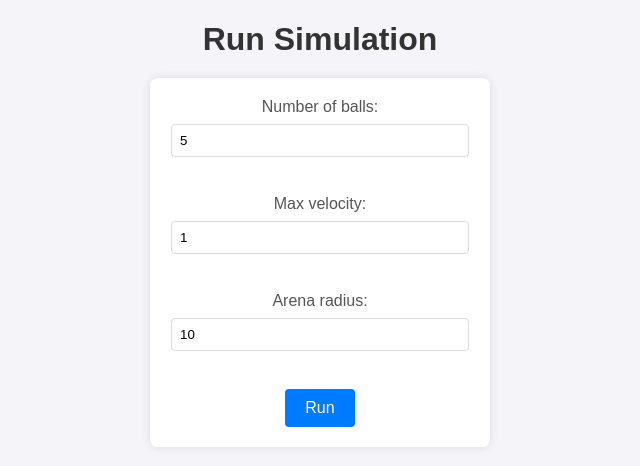
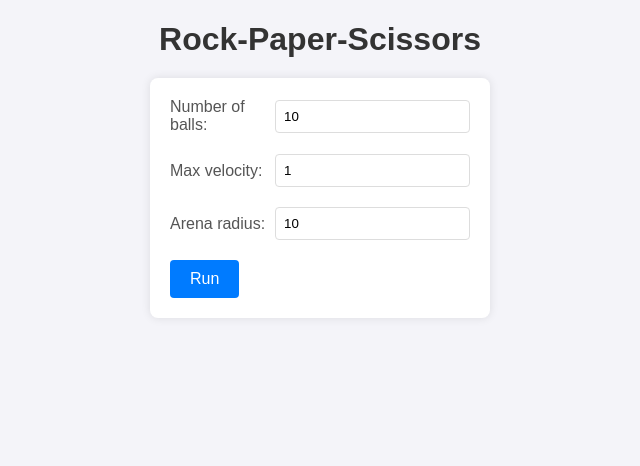
Before and after one commit to edhirst/RPS_Simulation, a Flask app: page / in a window 1280 px wide. Shown: the top 466 px of the page, without its empty margins (320-960 px from the left). Run offline with Flask 3, Linux system fonts and the light colour scheme.

Commit message:
More stylings to fix

```diff
--- a/app.py
+++ b/app.py
@@ -89,12 +89,13 @@ def run_simulation():
     try:
         number_balls = int(request.args.get("param1", 10))
         max_velocity = float(request.args.get("param2", 2.0))
+        arena_radius = int(request.args.get("param3", 20.0))
 
         # Error handling for number of balls
         if number_balls < 1:
             number_balls = 1
-        elif number_balls > 50:
-            number_balls = 50
+        elif number_balls > 75:
+            number_balls = 75
 
         # Error handling for max velocity
         if max_velocity < 0.1:
@@ -102,12 +103,17 @@ def run_simulation():
         elif max_velocity > 10.0:
             max_velocity = 10.0
 
+        if arena_radius * 5 < number_balls:
+            arena_radius = number_balls / 4
+        if arena_radius > 40:
+            arena_radius = 40
+
     except ValueError:
         number_balls = 10
         max_velocity = 2.0
+        arena_radius = 20.0
 
     # Further hyperparameters
-    arena_radius = int(request.args.get("param3", 20.0))
     ball_radius = min(1.0, np.sqrt((4 * arena_radius) * 0.35 / number_balls))
     random_balltype_init = (
         False  # ...when True the ball species are initialised completely randomly
--- a/static/styles.css
+++ b/static/styles.css
@@ -22,19 +22,23 @@ form {
     border-radius: 8px;
     box-shadow: 0 0 10px rgba(0, 0, 0, 0.1);
     width: 300px;
-    text-align: center;
+    text-align: left;
+}
+
+.form-group {
+    display: flex;
+    align-items: center;
+    margin-bottom: 20px;
 }
 
 label {
-    display: block;
-    margin-bottom: 8px;
+    flex: 2;
     color: #555;
 }
 
 input[type="text"] {
-    width: calc(100% - 20px);
+    flex: 1;
     padding: 8px;
-    margin-bottom: 20px;
     border: 1px solid #ddd;
     border-radius: 4px;
 }
--- a/templates/index.html
+++ b/templates/index.html
@@ -7,14 +7,20 @@
     <link rel="stylesheet" type="text/css" href="{{ url_for('static', filename='styles.css') }}">
 </head>
 <body>
-    <h1>Run Simulation</h1>
+    <h1>Rock-Paper-Scissors</h1>
     <form id="simulation-form">
-        <label for="param1">Number of balls:</label>
-        <input type="text" id="param1" name="param1" value="5"><br><br>
-        <label for="param2">Max velocity:</label>
-        <input type="text" id="param2" name="param2" value="1"><br><br>
-        <label for="param3">Arena radius:</label>
-        <input type="text" id="param3" name="param3" value="10"><br><br>
+        <div class="form-group">
+            <label for="param1">Number of balls:</label>
+            <input type="text" id="param1" name="param1" value="10">
+        </div>
+        <div class="form-group">
+            <label for="param2">Max velocity:</label>
+            <input type="text" id="param2" name="param2" value="1">
+        </div>
+        <div class="form-group">
+            <label for="param3">Arena radius:</label>
+            <input type="text" id="param3" name="param3" value="10">
+        </div>
         <button type="submit">Run</button>
     </form>
     <div id="result">
```
